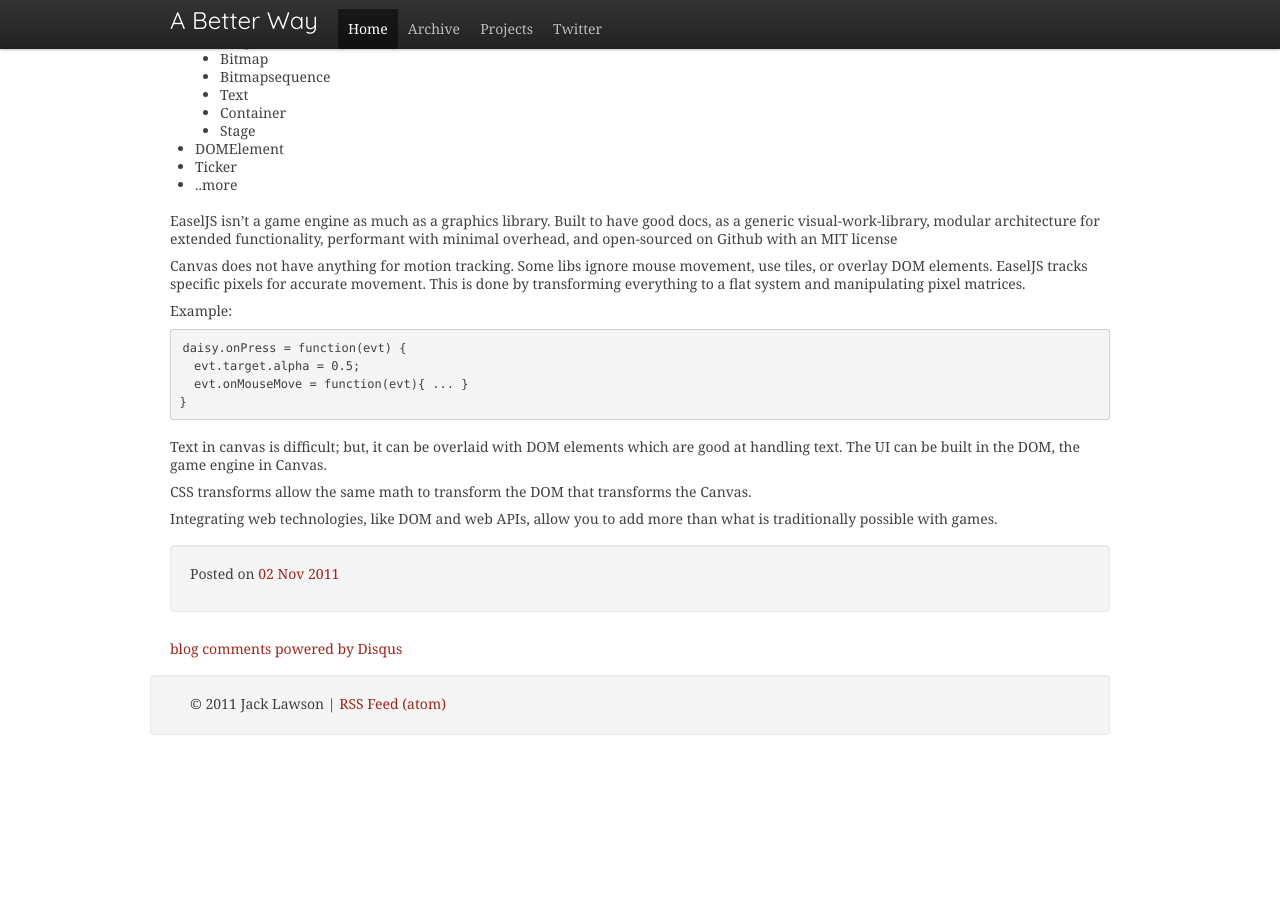
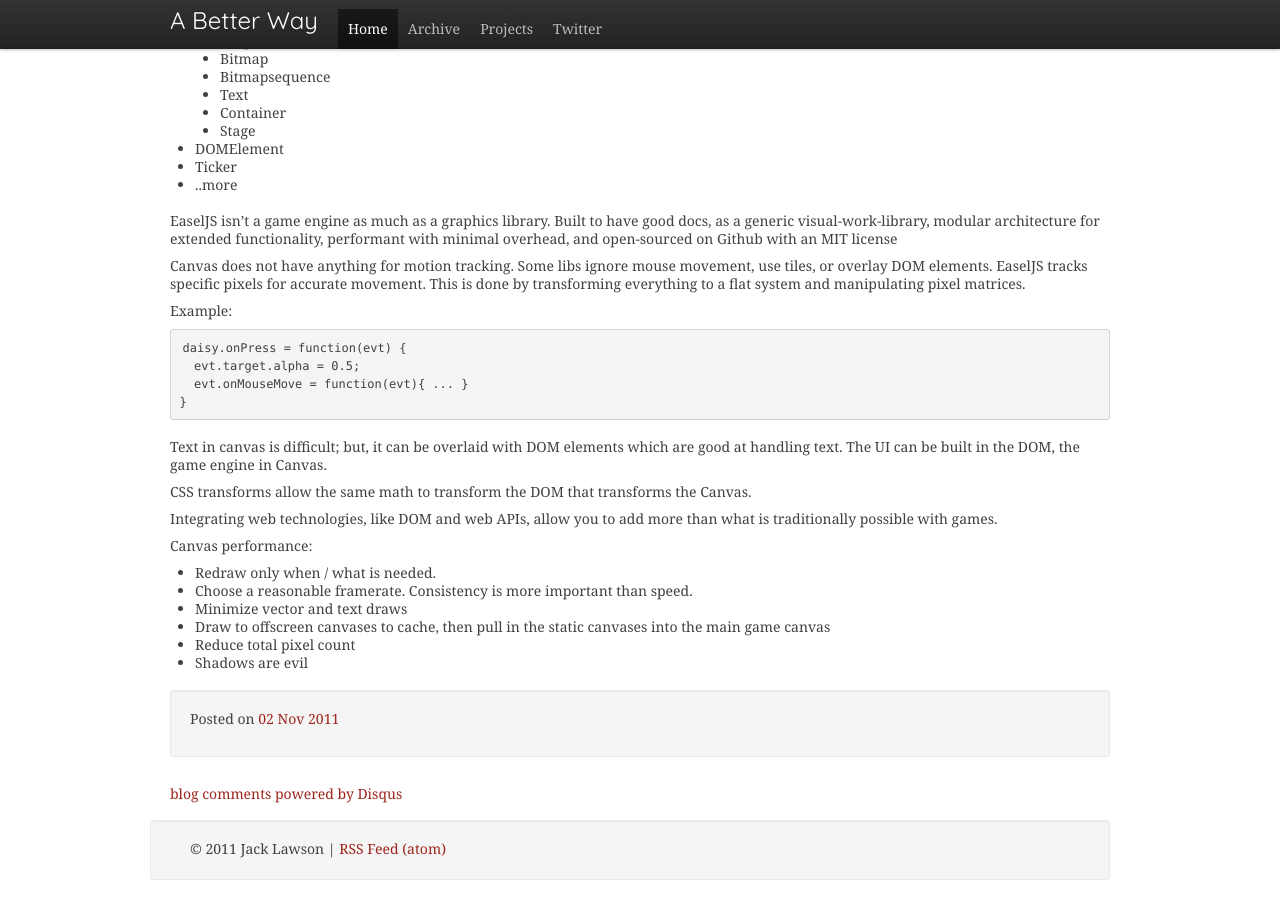
Before and after one commit to ajacksified/ajacksified.github.com, a Jekyll site: the page built from _posts/2011-11-02-new-game-conf-liveblog-2.markdown, in a window 1280 px wide and 900 px high, scrolled down 2442 px. Built offline with Jekyll 4.4.1, drawn with Linux system fonts in a browser that asks for light colours; nearby versions of some CDN libraries; some web fonts are replaced; Markdown is read by kramdown in place of the engine named in the settings; comment, search, counter and statistics services are not loaded; before the commit the page ends 3197 px from its top, so only the background shows below that; some of the changed text lies outside the part shown.

Commit message:
Day 2 - keynote

```diff
--- a/_posts/2011-11-02-new-game-conf-liveblog-2.markdown
+++ b/_posts/2011-11-02-new-game-conf-liveblog-2.markdown
@@ -73,7 +73,8 @@ incentive to upgrade, and thus we are stuck with old, dead tech.
 
 > Try to come up with great new stuff that only works in modern browsers
 
-> Traditional game makers make people buy new hardware
+> Traditional game devs get people to buy new hardware, and web devs can't
+> even get users to install free software.
 
 Reminder: html5 was created as a markup language to create documents.
 Not games. The W3C and WHATWG historically had no members from gaming
@@ -193,3 +194,13 @@ Canvas.
 
 Integrating web technologies, like DOM and web APIs, allow you to add more than
 what is traditionally possible with games.
+
+Canvas performance:
+
+* Redraw only when / what is needed.
+* Choose a reasonable framerate. Consistency is more important than speed.
+* Minimize vector and text draws
+* Draw to offscreen canvases to cache, then pull in the static canvases into
+  the main game canvas
+* Reduce total pixel count
+* Shadows are evil
```
